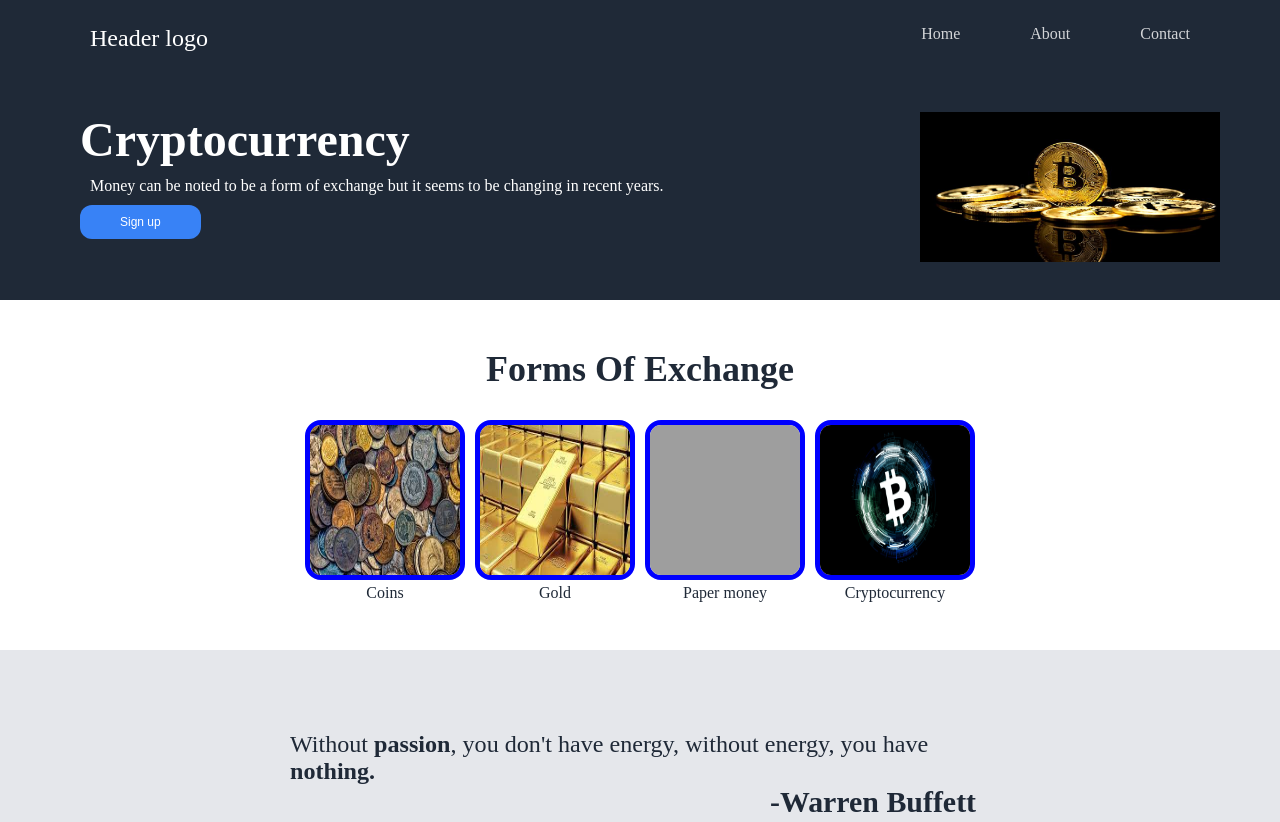
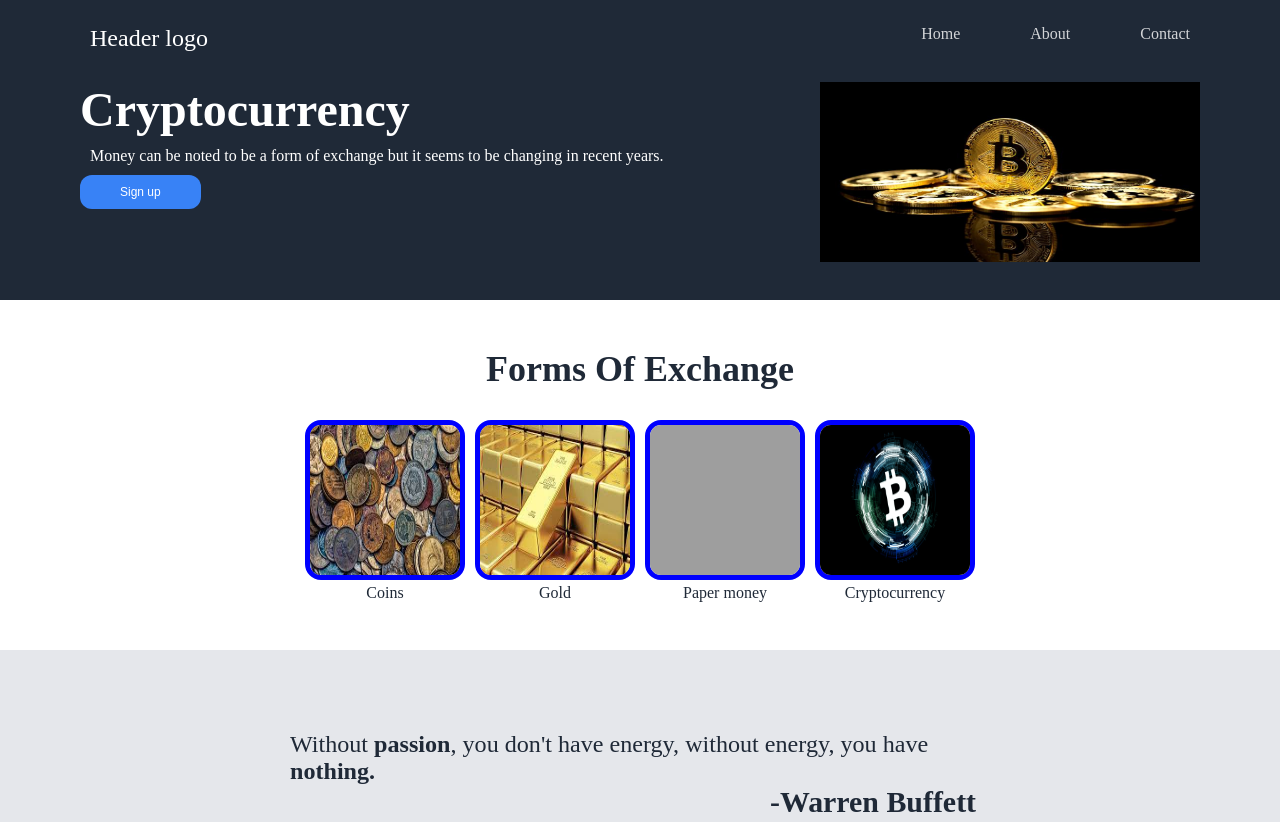
Before and after one commit to IamLiam09/First-landing-page, a plain HTML site: page index.html in a window 1280 px wide. Shown: the top 822 px of the page. Drawn offline with Linux system fonts and the light colour scheme; grey boxes are pictures that could not be loaded.

Commit message:
Minor change

```diff
--- a/style.css
+++ b/style.css
@@ -60,7 +60,7 @@ h1{
 }
 .bigger{
     padding-left: 80px;
-    padding-top: 50px;
+    padding-top: 20px;
     display: flex;
     justify-content: space-between;
     gap: 100px;
@@ -69,9 +69,9 @@ h1{
     flex-wrap: wrap;
 }
 .bigger .biggerimg img{
-    width: 300px;
-    height: 150px;
-    padding-right: 60px;
+    width: 380px;
+    height: 180px;
+    padding-right: 80px;
 }
 
 
```
